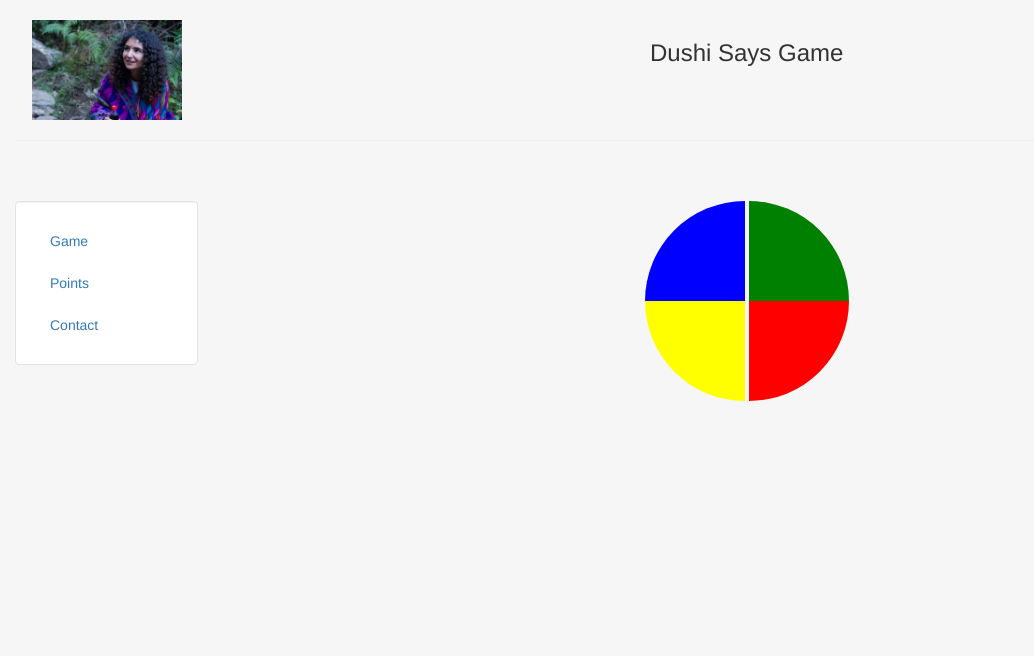
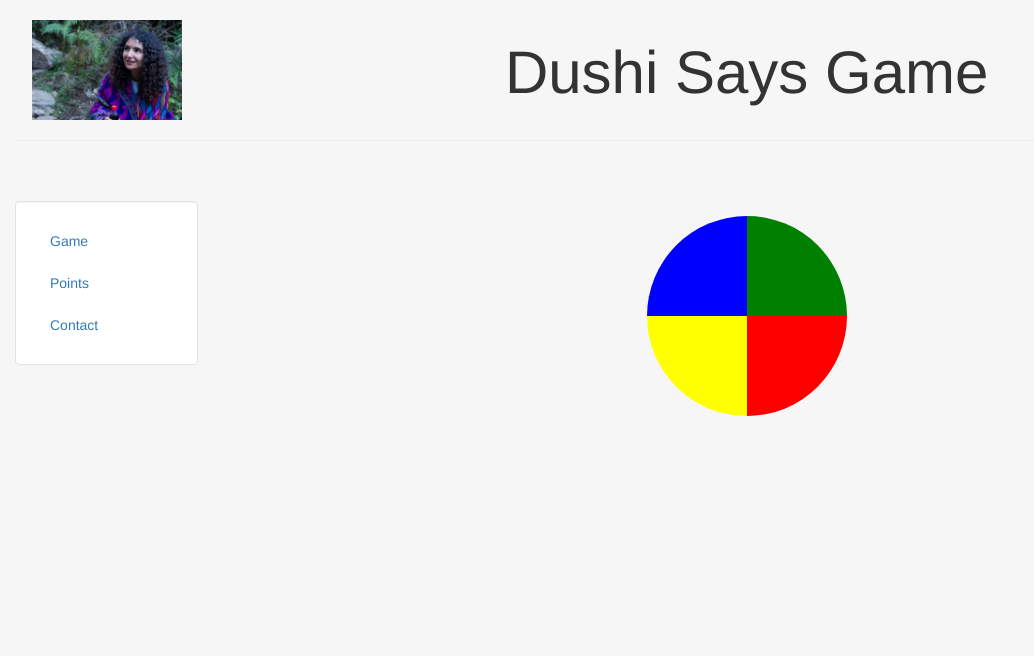
Before and after one commit to yarden12313/SimonSays, a Django app: page / in a window 1280 px wide. Shown: the top 656 px of the page, without its empty margins (0-1034 px from the left). Run offline with Django 3.2, Linux system fonts and the light colour scheme; some libraries are stand-ins or nearby versions.

```diff
--- a/simonsays/personal/templates/personal/header.html
+++ b/simonsays/personal/templates/personal/header.html
@@ -28,7 +28,7 @@
 			  <div class="col-sm-10">
 				  <br>
 				  <center>
-				  <h3>Dushi Says Game</h3>
+				  <h1 style="font-size:60px;">Dushi Says Game</h1>
 				  </center>
 			  </div>
 		</div><hr>
--- a/simonsays/personal/templates/personal/home.html
+++ b/simonsays/personal/templates/personal/home.html
@@ -44,10 +44,17 @@
             border-bottom-right-radius: 100%;
             margin:0;
             }
+        .circle_half_left{
+            position: absolute;
+        }
+        .circle_half_right{
+            position: absolute;
+            left: 100px;
+        }
         .circle{
-            display: inline-block;
-            margin:0;
-            padding: 0px 0px 0px 0px;
+        position: relative;
+        display:inline-block;
+        width: 200px;
         }
     </style>
 </head>
@@ -56,13 +63,15 @@
 {% block content %}
 <center>
     <div class="circle">
-        <div class="top_left_circle"></div>
-        <div class="bottom_left_circle"></div>
+    <div class="circle_half_left">
+        <div class="top_left_circle" title="blue"></div>
+        <div class="bottom_left_circle" title="yellow"></div>
     </div>
-    <div class="circle">
-        <div class="top_right_circle"></div>
-        <div class="bottom_right_circle"></div>
+    <div class="circle_half_right">
+        <div class="top_right_circle" title="green"></div>
+        <div class="bottom_right_circle" title="red"></div>
     </div>
+        </div>
 </center>
 {% include "personal/includes/htmlsnippet.html" %}
 {% endblock %}
```
